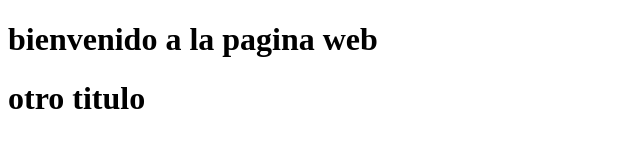
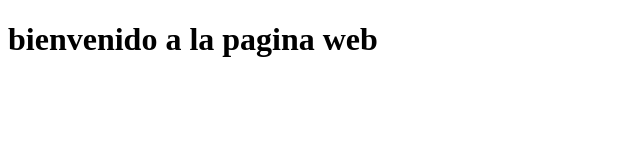
Before and after one commit to dayanariel/pagina-web, a plain HTML site: page index.html in a window 1280 px wide. Shown: the whole page, without its empty margins (0-640 px from the left). Drawn offline with Linux system fonts and the light colour scheme.

Commit message:
Revert "alguien olvio algo"
This reverts commit 1016cadaf32ebd6e4cd5b954ce6e8494af8b1ef0.

```diff
--- a/index.html
+++ b/index.html
@@ -5,6 +5,5 @@
 </head>
 <body>
 <h1>bienvenido a la pagina web</h1>
-<h1>otro titulo</h1>
 </body>
 </html>
```
